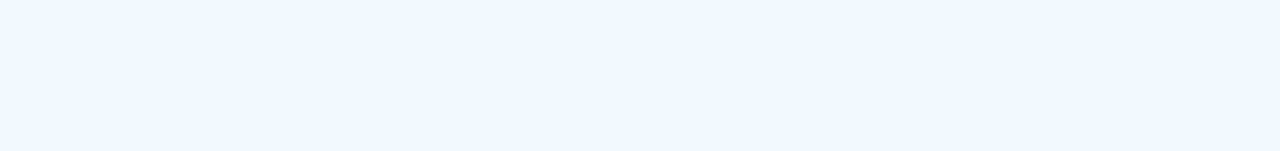
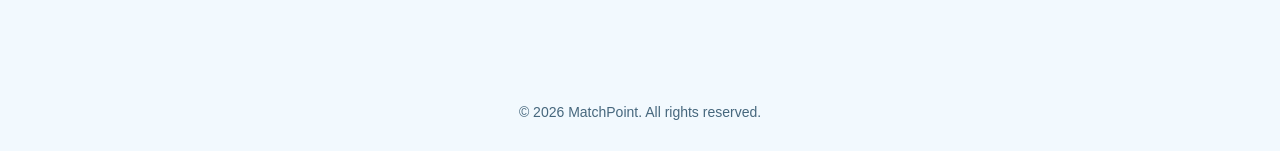
Before and after one commit to dmboynton56/matchpoint, a React (Vite) app in the folder frontend/: page / in a window 1280 px wide. Shown: the part 730-881 px from the top of the page. Before the commit the page ends 800 px from the top, so only its background shows below. Built offline with nearby package versions, Linux system fonts and the light colour scheme; no server answers.

Commit message:
Created and added a simple global Footer.tsx

```diff
--- /dev/null
+++ b/frontend/src/components/Footer.tsx
@@ -0,0 +1,13 @@
+const Footer = () => {
+  return (
+    <footer className="bg-background">
+      <div className="container mx-auto px-4 py-8">
+        <p className="text-center text-sm text-muted-foreground">
+          &copy; {new Date().getFullYear()} MatchPoint. All rights reserved.
+        </p>
+      </div>
+    </footer>
+  )
+}
+
+export default Footer
--- a/frontend/src/main.tsx
+++ b/frontend/src/main.tsx
@@ -7,6 +7,7 @@ import App from "./App.tsx"
 import { ThemeProvider } from "@/components/theme-provider.tsx"
 import { Toaster } from "@/components/ui/sonner"
 import { AuthProvider } from "@/context/AuthContext"
+import Footer from "@/components/Footer"
 
 createRoot(document.getElementById("root")!).render(
   <StrictMode>
@@ -14,6 +15,7 @@ createRoot(document.getElementById("root")!).render(
       <ThemeProvider>
         <AuthProvider>
           <App />
+          <Footer />
           <Toaster richColors closeButton />
         </AuthProvider>
       </ThemeProvider>
```
